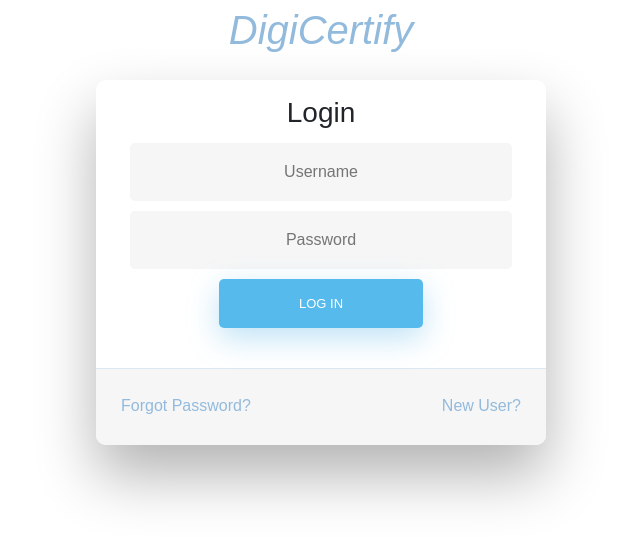
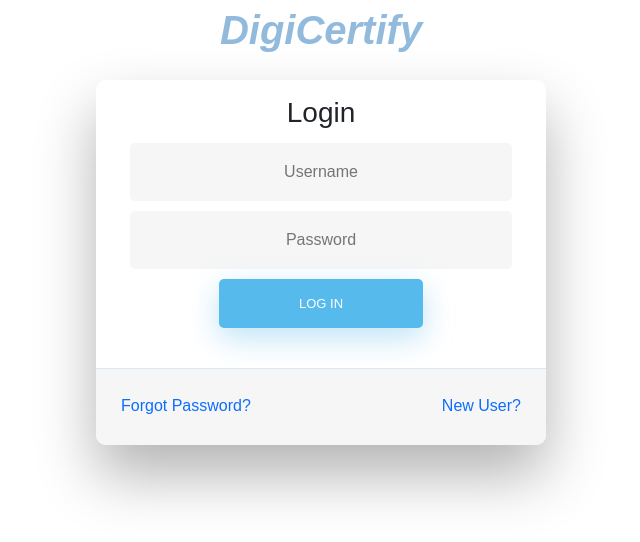
Before and after one commit to Tusshar10/DigiCertify-Certificate-Generation-and-Verification, a React (Vite) app: page /login in a window 1280 px wide. Shown: the top 542 px of the page, without its empty margins (319-959 px from the left). Built offline with nearby package versions, Linux system fonts and the light colour scheme.

Commit message:
Changed css

```diff
--- a/src/components/Header.jsx
+++ b/src/components/Header.jsx
@@ -4,7 +4,7 @@
 function Header() {
   return (
     <div style={{textAlign:"center",fontSize:"5vh",fontWeight:"bold"}}>
-    <Link to="/"><i>DigiCertify</i></Link>
+    <Link to="/" style={{textDecoration: 'none',color:"#92badd"}}><i>DigiCertify</i></Link>
     </div>
   )
 }
--- a/src/components/Login/Login.jsx
+++ b/src/components/Login/Login.jsx
@@ -43,8 +43,8 @@
 
 
     <div id="formFooter" className="d-flex justify-content-between">
-    <Link className="underlineHover" to="/">Forgot Password?</Link>
-      <Link className="underlineHover" to="/signup">New User?</Link>
+    <Link className="underlineHover" to="/" style={{textDecoration: 'none'}}>Forgot Password?</Link>
+      <Link className="underlineHover" to="/signup" style={{textDecoration: 'none'}}>New User?</Link>
     </div>
   </div>
 </div>
--- a/src/components/Login/login.css
+++ b/src/components/Login/login.css
@@ -10,12 +10,7 @@
     height: 100vh;
   }
 
-  a {
-    color: #92badd;
-    display:inline-block;
-    text-decoration: none;
-    font-weight: 400;
-  }
+
 
   h2 {
     text-align: center;
```
